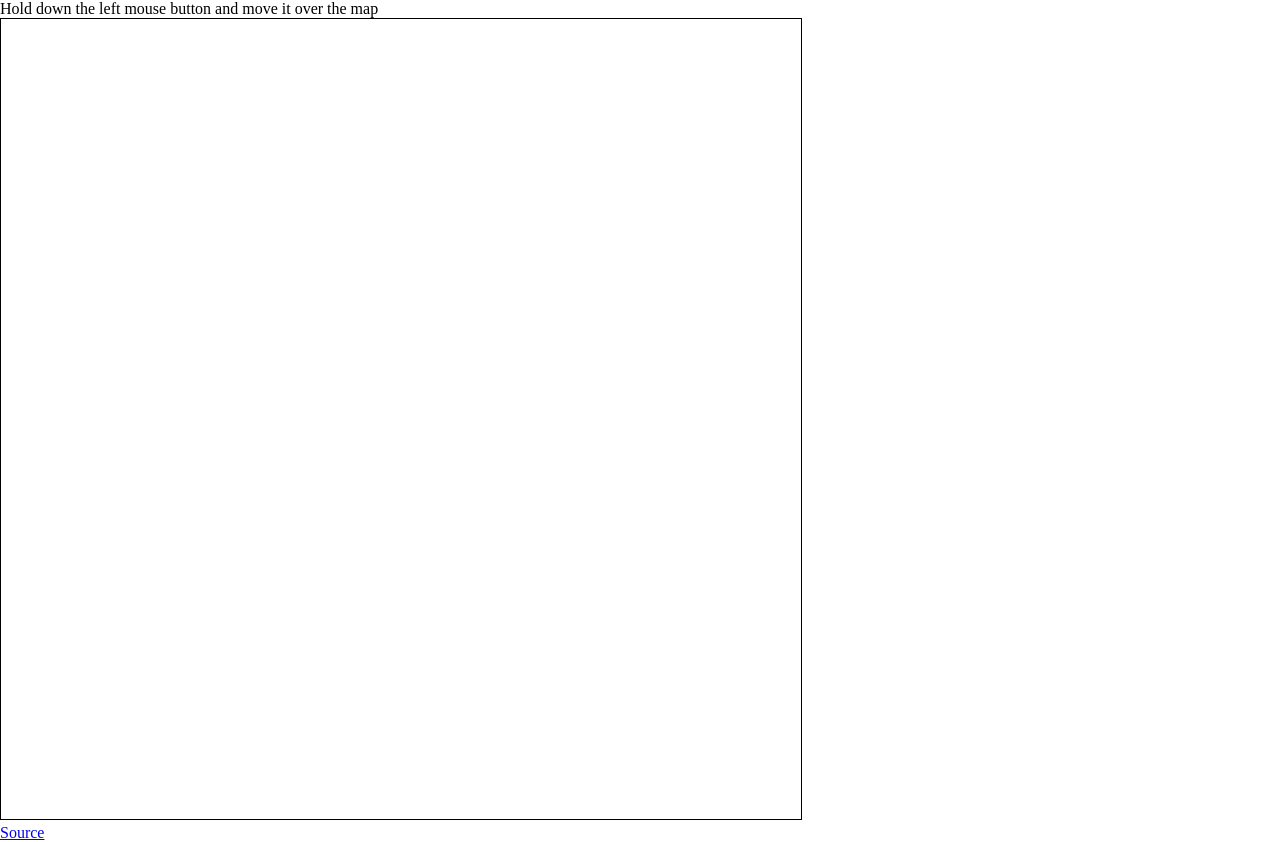
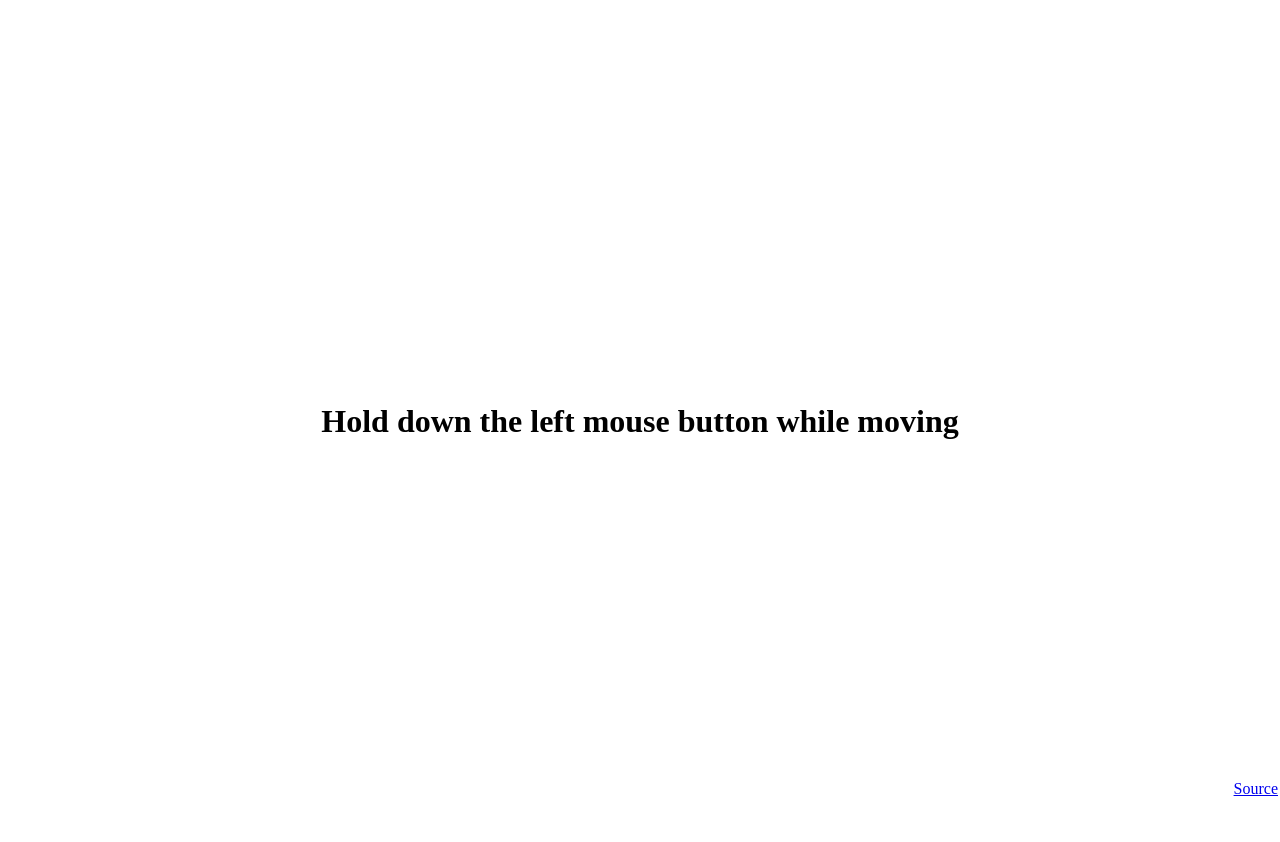
Before and after one commit to doklem/heatmap, a website built with webpack: page index.html in a window 1280 px wide. After the commit the page ends 800 px from the top, so only its background shows below. Built offline with nearby package versions, Linux system fonts and the light colour scheme; what lil-gui would draw is missing.

Commit message:
Adjustable resolution

```diff
--- a/index.html
+++ b/index.html
@@ -10,22 +10,45 @@
 </head>
 
 <style>
+    html,
+    body {
+        height: 100%;
+    }
+
     body {
         margin: 0;
         position: relative;
     }
 
+    .help {
+        position: absolute;
+        z-index: 0;
+        top: 50%;
+        left: 50%;
+        margin-right: -50%;
+        transform: translate(-50%, -50%);
+        color: black;
+    }
+
     .display {
-        border-style: solid;
-        border-color: black;
-        border-width: 1px;
+        position: absolute;
+        z-index: 1;
+        width: 100%;
+        height: 100%;
+    }
+
+    .source-link {
+        position: absolute;
+        right: 2px;
+        bottom: 2px;
+        z-index: 2;
     }
 </style>
 
 <body>
-    <div>Hold down the left mouse button and move it over the map</div>
-    <div><canvas id="display" class="display"></canvas></div>
-    <div><a href="https://github.com/doklem/heatmap" target="_blank">Source</a></div>
+    <h1 class="help">Hold down the left mouse button while moving</h1>
+    <canvas class="display" id="display"></canvas>
+    <a class="source-link" href="https://github.com/doklem/heatmap" target="_blank">Source</a>
 </body>
 
 <script src="dist/main.min.js" type="module"></script>
--- a/src/ts/clip-space-quad.ts
+++ b/src/ts/clip-space-quad.ts
@@ -40,10 +40,10 @@ export class ClipSpaceQuad {
         this._gl.drawArrays(this._gl.TRIANGLE_STRIP, ClipSpaceQuad.VERTEX_OFFSET, ClipSpaceQuad.VERTEX_COUNT);
     }
 
-    public toClipSpaceCoordinate(x: number, y: number): number[] {
+    public static toClipSpaceCoordinate(x: number, y: number, viewportWidth: number, viewportHeight: number): number[] {
         return [
-            ClipSpaceQuad.CLIP_SPACE_MIN + x / this._gl.canvas.width * ClipSpaceQuad.CLIP_SPACE_RANGE,
-            ClipSpaceQuad.CLIP_SPACE_MAX - y / this._gl.canvas.height * ClipSpaceQuad.CLIP_SPACE_RANGE
+            ClipSpaceQuad.CLIP_SPACE_MIN + x / viewportWidth * ClipSpaceQuad.CLIP_SPACE_RANGE,
+            ClipSpaceQuad.CLIP_SPACE_MAX - y / viewportHeight * ClipSpaceQuad.CLIP_SPACE_RANGE
         ];
     }
 }
--- a/src/ts/color-rgb-options.ts
+++ /dev/null
@@ -1,5 +0,0 @@
-export interface IColorRGBOptions {
-    r: number;
-    g: number;
-    b: number;
-}
--- a/src/ts/heatmap.ts
+++ b/src/ts/heatmap.ts
@@ -1,6 +1,5 @@
 import VertexShaderSource from './../shaders/vertex.glsl';
 import FragmentShaderSource from './../shaders/fragment.glsl';
-import { IHeatmapOptions } from './heatmap-options';
 import { ClipSpaceQuad } from './clip-space-quad';
 import { ShaderUtils } from './shader-utils';
 
@@ -10,55 +9,70 @@ export class Heatmap {
     private static readonly MAX_POINTS_HEIGHT = 100;
     private static readonly MAX_POINTS = Heatmap.MAX_POINTS_WIDTH * Heatmap.MAX_POINTS_HEIGHT;
 
-    private readonly _points: WebGLUniformLocation;
-    private readonly _pointMin: WebGLUniformLocation;
-    private readonly _pointMax: WebGLUniformLocation;
-    private readonly _heatMin: WebGLUniformLocation;
-    private readonly _heatMax: WebGLUniformLocation;
-    private readonly _colorCold: WebGLUniformLocation;
-    private readonly _colorHot: WebGLUniformLocation;
-    private readonly _alphaMin: WebGLUniformLocation;
-    private readonly _alphaMax: WebGLUniformLocation;
-    private readonly _alphaStrength: WebGLUniformLocation;
-    private readonly _vertexPosition: number;
+    private readonly _pointsTextureLocation: WebGLUniformLocation;
+    private readonly _pointMinLocation: WebGLUniformLocation;
+    private readonly _pointMaxLocation: WebGLUniformLocation;
+    private readonly _heatMinLocation: WebGLUniformLocation;
+    private readonly _heatMaxLocation: WebGLUniformLocation;
+    private readonly _colorColdLocation: WebGLUniformLocation;
+    private readonly _colorHotLocation: WebGLUniformLocation;
+    private readonly _alphaMinLocation: WebGLUniformLocation;
+    private readonly _alphaMaxLocation: WebGLUniformLocation;
+    private readonly _alphaStrengthLocation: WebGLUniformLocation;
+    private readonly _vertexPositionLocation: number;
     private readonly _shaderProgram: WebGLProgram;
     private readonly _quad: ClipSpaceQuad;
     private readonly _pointsTexture: WebGLTexture;
     private readonly _pointsTextureData: Float32Array;
 
-    private _pointsDataIndex: number;
-    private _pointsChanged: boolean;
+    private _pointsDataIndex = 0;
+    private _pointsChanged = true;
 
-    public readonly options: IHeatmapOptions
+    public transparencyMinimum = 0;
+    public transparencyRange = 10;
+    public transparencyStrength = 1;
+    public pointSize = 0;
+    public pointRange = 0.1;
+    public heatMinimum = 10;
+    public heatRange = 100;
+    public readonly colorCold = {
+        r: 0,
+        g: 0,
+        b: 1,
+    };
+    public readonly colorHot = {
+        r: 1,
+        g: 0,
+        b: 0,
+    };
+
+    public get resolutionWidth(): number {
+        return this._gl.canvas.width;
+    }
+
+    public set resolutionWidth(value: number) {
+        this._gl.canvas.width = value;
+        this._gl.viewport(0, 0, this._gl.drawingBufferWidth, this._gl.drawingBufferHeight);
+    }
+
+    public get resolutionHeight(): number {
+        return this._gl.canvas.height;
+    }
+
+    public set resolutionHeight(value: number) {
+        this._gl.canvas.height = value;
+        this._gl.viewport(0, 0, this._gl.drawingBufferWidth, this._gl.drawingBufferHeight);
+    }
 
     constructor(private readonly _gl: WebGL2RenderingContext) {
-        this.options = {
-            transparencyMinimum: 0,
-            transparencyRange: 10,
-            transparencyStrength: 1,
-            pointSize: 0,
-            pointRange: 0.1,
-            heatMinimum: 10,
-            heatRange: 100,
-            colorCold: {
-                r: 0,
-                g: 0,
-                b: 1,
-            },
-            colorHot: {
-                r: 1,
-                g: 0,
-                b: 0,
-            },
-        };
+        this.resolutionWidth = 128;
+        this.resolutionHeight = 128;
 
         // Create a data texture.
         this._pointsTexture = this.initializePointsTexture();
 
-        this._pointsDataIndex = 0;
         this._pointsTextureData = new Float32Array(Heatmap.MAX_POINTS * ClipSpaceQuad.POSITION_COMPONENT_NUMBER);
         this._pointsTextureData.fill(ClipSpaceQuad.CLIP_SPACE_RANGE * 10); // Some point outside the view
-        this._pointsChanged = true;
 
         // Initialize a shader program; this is where all the lighting
         // for the vertices and so forth is established.
@@ -68,17 +82,17 @@ export class Heatmap {
         // Look up which attributes our shader program is using
         // for aVertexPosition, aVertexColor and also
         // look up uniform locations.
-        this._vertexPosition = _gl.getAttribLocation(this._shaderProgram, 'aVertexPosition');
-        this._points = ShaderUtils.getUniformLocationThrowing(_gl, this._shaderProgram, 'uPointsTexture');
-        this._pointMin = ShaderUtils.getUniformLocationThrowing(_gl, this._shaderProgram, 'uPointMin');
-        this._pointMax = ShaderUtils.getUniformLocationThrowing(_gl, this._shaderProgram, 'uPointMax');
-        this._heatMin = ShaderUtils.getUniformLocationThrowing(_gl, this._shaderProgram, 'uHeatMin');
-        this._heatMax = ShaderUtils.getUniformLocationThrowing(_gl, this._shaderProgram, 'uHeatMax');
-        this._colorCold = ShaderUtils.getUniformLocationThrowing(_gl, this._shaderProgram, 'uColorCold');
-        this._colorHot = ShaderUtils.getUniformLocationThrowing(_gl, this._shaderProgram, 'uColorHot');
-        this._alphaMin = ShaderUtils.getUniformLocationThrowing(_gl, this._shaderProgram, 'uAlphaMin');
-        this._alphaMax = ShaderUtils.getUniformLocationThrowing(_gl, this._shaderProgram, 'uAlphaMax');
-        this._alphaStrength = ShaderUtils.getUniformLocationThrowing(_gl, this._shaderProgram, 'uAlphaStrength');
+        this._vertexPositionLocation = _gl.getAttribLocation(this._shaderProgram, 'aVertexPosition');
+        this._pointsTextureLocation = ShaderUtils.getUniformLocationThrowing(_gl, this._shaderProgram, 'uPointsTexture');
+        this._pointMinLocation = ShaderUtils.getUniformLocationThrowing(_gl, this._shaderProgram, 'uPointMin');
+        this._pointMaxLocation = ShaderUtils.getUniformLocationThrowing(_gl, this._shaderProgram, 'uPointMax');
+        this._heatMinLocation = ShaderUtils.getUniformLocationThrowing(_gl, this._shaderProgram, 'uHeatMin');
+        this._heatMaxLocation = ShaderUtils.getUniformLocationThrowing(_gl, this._shaderProgram, 'uHeatMax');
+        this._colorColdLocation = ShaderUtils.getUniformLocationThrowing(_gl, this._shaderProgram, 'uColorCold');
+        this._colorHotLocation = ShaderUtils.getUniformLocationThrowing(_gl, this._shaderProgram, 'uColorHot');
+        this._alphaMinLocation = ShaderUtils.getUniformLocationThrowing(_gl, this._shaderProgram, 'uAlphaMin');
+        this._alphaMaxLocation = ShaderUtils.getUniformLocationThrowing(_gl, this._shaderProgram, 'uAlphaMax');
+        this._alphaStrengthLocation = ShaderUtils.getUniformLocationThrowing(_gl, this._shaderProgram, 'uAlphaStrength');
 
         // Here's where we call the routine that builds all the
         // objects we'll be drawing.
@@ -91,7 +105,7 @@ export class Heatmap {
 
     public addPoint(x: number, y: number): void {
         this._pointsTextureData.set(
-            this._quad.toClipSpaceCoordinate(x, y),
+            ClipSpaceQuad.toClipSpaceCoordinate(x, y, this.resolutionWidth, this.resolutionHeight),
             this._pointsDataIndex * ClipSpaceQuad.POSITION_COMPONENT_NUMBER);
         this._pointsDataIndex = (this._pointsDataIndex + 1) % Heatmap.MAX_POINTS;
         this._pointsChanged = true;
@@ -114,39 +128,39 @@ export class Heatmap {
 
     private applyUniforms(): void {
         this._gl.uniform1f(
-            this._pointMin,
-            this.options.pointSize);
+            this._pointMinLocation,
+            this.pointSize);
         this._gl.uniform1f(
-            this._pointMax,
-            this.options.pointSize + this.options.pointRange);
+            this._pointMaxLocation,
+            this.pointSize + this.pointRange);
         this._gl.uniform1f(
-            this._heatMin,
-            this.options.heatMinimum);
+            this._heatMinLocation,
+            this.heatMinimum);
         this._gl.uniform1f(
-            this._heatMax,
-            this.options.heatMinimum + this.options.heatRange);
+            this._heatMaxLocation,
+            this.heatMinimum + this.heatRange);
         this._gl.uniform3f(
-            this._colorCold,
-            this.options.colorCold.r,
-            this.options.colorCold.g,
-            this.options.colorCold.b);
+            this._colorColdLocation,
+            this.colorCold.r,
+            this.colorCold.g,
+            this.colorCold.b);
         this._gl.uniform3f(
-            this._colorHot,
-            this.options.colorHot.r,
-            this.options.colorHot.g,
-            this.options.colorHot.b);
+            this._colorHotLocation,
+            this.colorHot.r,
+            this.colorHot.g,
+            this.colorHot.b);
         this._gl.uniform1f(
-            this._alphaMin,
-            this.options.transparencyMinimum);
+            this._alphaMinLocation,
+            this.transparencyMinimum);
         this._gl.uniform1f(
-            this._alphaMax,
-            this.options.transparencyMinimum + this.options.transparencyRange);
+            this._alphaMaxLocation,
+            this.transparencyMinimum + this.transparencyRange);
         this._gl.uniform1f(
-            this._alphaStrength,
-            this.options.transparencyStrength);
+            this._alphaStrengthLocation,
+            this.transparencyStrength);
 
         // Tell the shader to use texture unit 0 for uPointsTexture
-        this._gl.uniform1i(this._points, 0);
+        this._gl.uniform1i(this._pointsTextureLocation, 0);
     }
 
     private clearScene(): void {
@@ -181,14 +195,14 @@ export class Heatmap {
     private setPositionAttribute(): void {
         this._gl.bindBuffer(this._gl.ARRAY_BUFFER, this._quad.positions);
         this._gl.vertexAttribPointer(
-            this._vertexPosition,
+            this._vertexPositionLocation,
             ClipSpaceQuad.POSITION_COMPONENT_NUMBER,
             this._gl.FLOAT, // the data in the buffer is 32bit floats
             false, // don't normalize
             0, // how many bytes to get from one set of values to the next -> 0 = use type and numComponents above
             0 // how many bytes inside the buffer to start from
         );
-        this._gl.enableVertexAttribArray(this._vertexPosition);
+        this._gl.enableVertexAttribArray(this._vertexPositionLocation);
     }
 
     private writeToPointsTexture(): void {
--- a/src/ts/program.ts
+++ b/src/ts/program.ts
@@ -3,16 +3,14 @@ import { Heatmap } from './heatmap';
 
 export class Program {
 
-    private static readonly DISPLAY_WIDTH = 800;
-    private static readonly DISPLAY_HEIGHT = 800;
-
     private readonly _display: HTMLCanvasElement;
     private readonly _heatmap: Heatmap;
 
+    private _scaleX: number;
+    private _scaleY: number;
+
     constructor() {
         this._display = document.getElementById('display') as HTMLCanvasElement;
-        this._display.width = Program.DISPLAY_WIDTH;
-        this._display.height = Program.DISPLAY_HEIGHT;
 
         // Initialize the GL context
         const gl = this._display.getContext('webgl2');
@@ -23,7 +21,13 @@ export class Program {
         }
 
         this._heatmap = new Heatmap(gl);
+        this._display.width = this._heatmap.resolutionWidth;
+        this._display.height = this._heatmap.resolutionHeight;
+        this._scaleX = 0;
+        this._scaleY = 0;
+        this.onResize(); // Calculate the scale.
         this._display.addEventListener('mousemove', evt => this.onMouseMove(evt));
+        window.addEventListener('resize', () => this.onResize());
         this.initiaizeGUI();
     }
 
@@ -47,15 +51,17 @@ export class Program {
                 width: 300,
             }
         );
-        gui.add(this._heatmap.options, 'pointSize', 0, 2, 0.01).name('Point Size');
-        gui.add(this._heatmap.options, 'pointRange', 0, 2, 0.01).name('Point Range');
-        gui.add(this._heatmap.options, 'heatMinimum', 0, 100, 0.1).name('Heat Minimum');
-        gui.add(this._heatmap.options, 'heatRange', 0, 1000, 0.1).name('Heat Range');
-        gui.addColor(this._heatmap.options, 'colorCold').name('Color Cold');
-        gui.addColor(this._heatmap.options, 'colorHot').name('Color Hot');
-        gui.add(this._heatmap.options, 'transparencyMinimum', 0, 100, 0.1).name('Transparency Minimum');
-        gui.add(this._heatmap.options, 'transparencyRange', 0, 1000, 0.1).name('Transparency Range');
-        gui.add(this._heatmap.options, 'transparencyStrength', 0, 1, 0.01).name('Transparency Strength');
+        gui.add(this._heatmap, 'pointSize', 0, 2, 0.01).name('Point Size');
+        gui.add(this._heatmap, 'pointRange', 0, 2, 0.01).name('Point Range');
+        gui.add(this._heatmap, 'heatMinimum', 0, 100, 0.1).name('Heat Minimum');
+        gui.add(this._heatmap, 'heatRange', 0, 1000, 0.1).name('Heat Range');
+        gui.addColor(this._heatmap, 'colorCold').name('Color Cold');
+        gui.addColor(this._heatmap, 'colorHot').name('Color Hot');
+        gui.add(this._heatmap, 'transparencyMinimum', 0, 100, 0.1).name('Transparency Minimum');
+        gui.add(this._heatmap, 'transparencyRange', 0, 1000, 0.1).name('Transparency Range');
+        gui.add(this._heatmap, 'transparencyStrength', 0, 1, 0.01).name('Transparency Strength');
+        gui.add(this._heatmap, 'resolutionWidth', 1, 512, 1).name('Resolution Width').onFinishChange(() => this.onResize());
+        gui.add(this._heatmap, 'resolutionHeight', 1, 512, 1).name('Resolution Height').onFinishChange(() => this.onResize());
         return gui;
     }
 
@@ -63,9 +69,17 @@ export class Program {
         if (evt.buttons === 0) {
             return;
         }
-        var rect = this._display.getBoundingClientRect();
-        this._heatmap.addPoint(evt.clientX - rect.left, evt.clientY - rect.top);
+        var rect = this._display.getBoundingClientRect(); // abs. size of element
+        this._heatmap.addPoint(
+            (evt.clientX - rect.left) * this._scaleX,
+            (evt.clientY - rect.top) * this._scaleY);
         evt.stopImmediatePropagation();
+    }
+
+    private onResize(): void {
+        var rect = this._display.getBoundingClientRect(); // abs. size of element
+        this._scaleX = this._heatmap.resolutionWidth / rect.width;  // relationship bitmap vs. element for x
+        this._scaleY = this._heatmap.resolutionHeight / rect.height;// relationship bitmap vs. element for y
     }
 }
 
```
Also changed, not shown: src/ts/heatmap-options.ts (deleted, +0 -13 lines).
